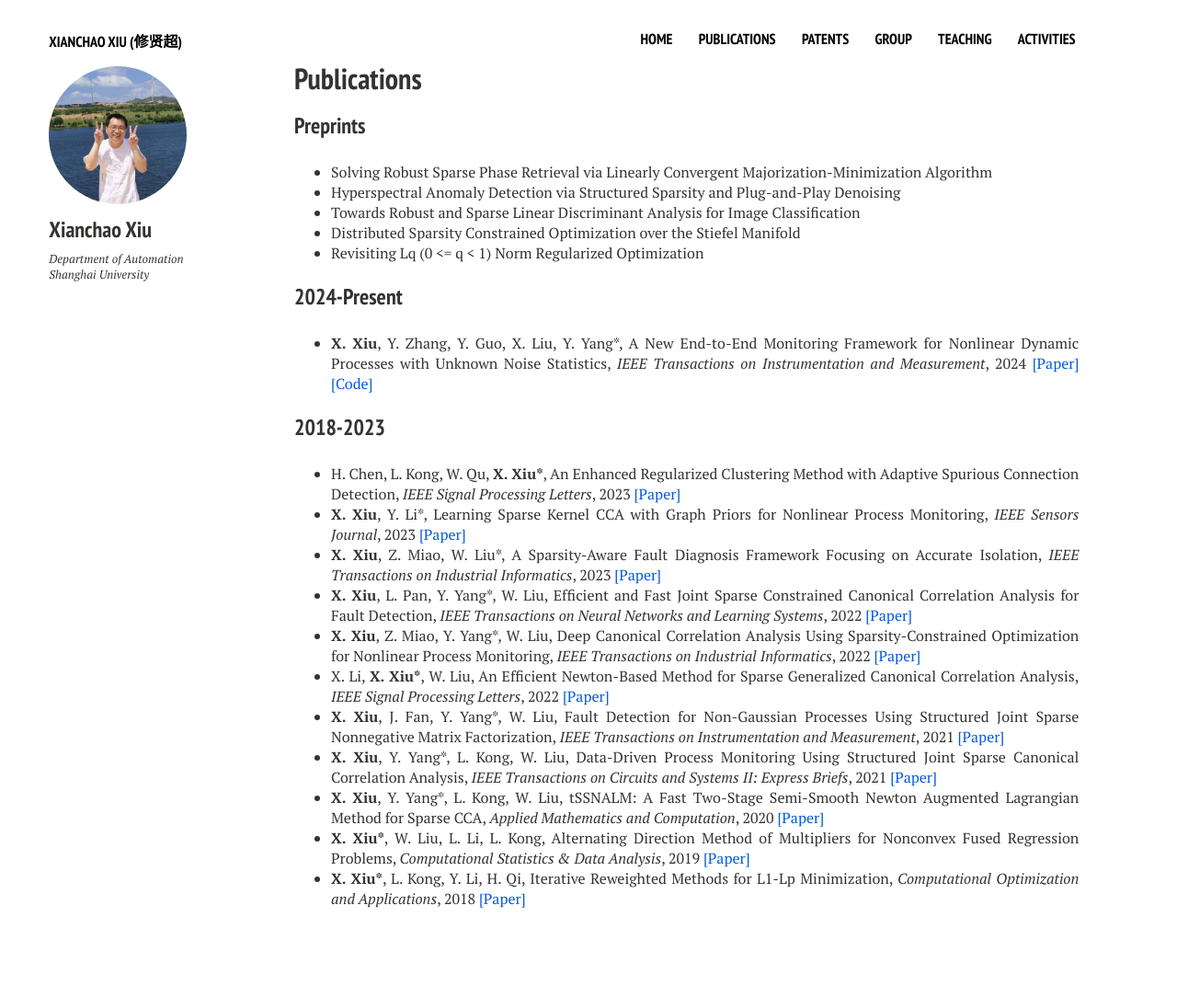
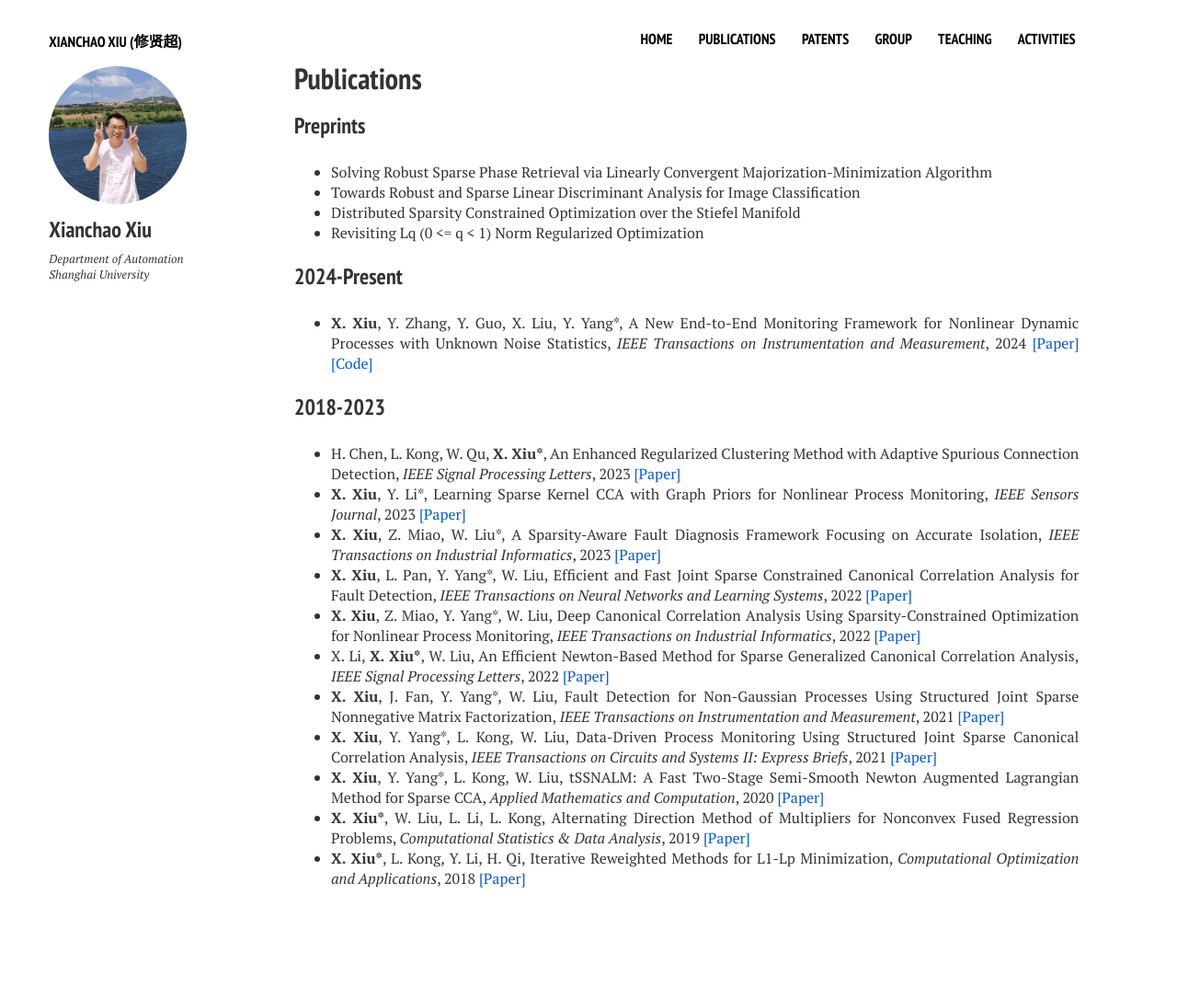
Before and after one commit to xianchaoxiu/xianchaoxiu.github.io, a Jekyll site: the page built from publications/index.md, in a window 1280 px wide. Shown: the whole page at 92% size. Built offline with Jekyll 4.4.1, drawn with Linux system fonts in a browser that asks for light colours; nearby versions of some CDN libraries; after the commit the page ends 1062 px from its top, so only the background shows below that.

Commit message:
Update index.md

```diff
--- a/publications/index.md
+++ b/publications/index.md
@@ -9,7 +9,6 @@ share: false
 
 ### Preprints
 * Solving Robust Sparse Phase Retrieval via Linearly Convergent Majorization-Minimization Algorithm <br>
-* Hyperspectral Anomaly Detection via Structured Sparsity and Plug-and-Play Denoising <br>
 * Towards Robust and Sparse Linear Discriminant Analysis for Image Classification <br>
 * Distributed Sparsity Constrained Optimization over the Stiefel Manifold <br>
 * Revisiting Lq (0 <= q < 1) Norm Regularized Optimization <br>
```
